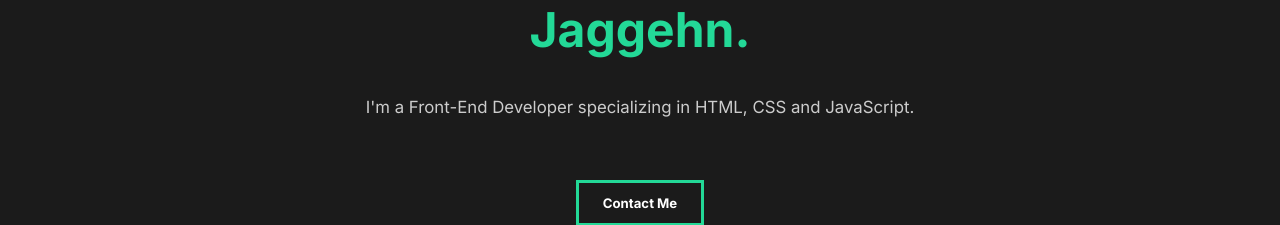
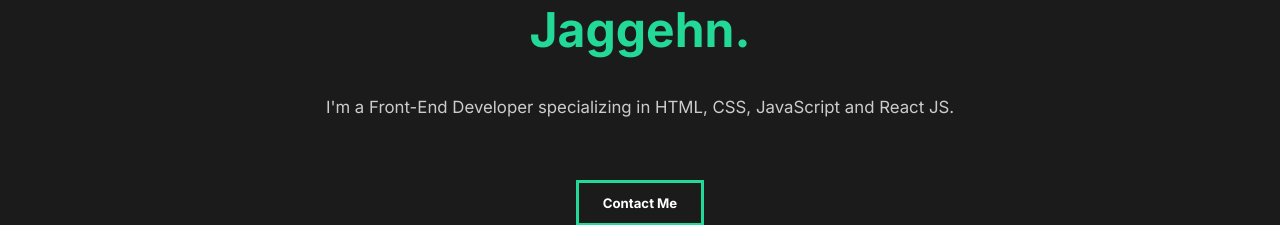
Before and after one commit to jaggehns/Jaggehn-Portfolio-2.0, a React (Create React App) app: page / in a window 1280 px wide. Shown: the part 265-490 px from the top of the page. Built offline with nearby package versions, Linux system fonts and the light colour scheme.

Commit message:
Updated About section

```diff
--- a/src/components/AboutSection.js
+++ b/src/components/AboutSection.js
@@ -23,7 +23,8 @@ const AboutSection = () => {
           </Hide>
         </motion.div>
         <motion.p variants={fade}>
-          I'm a Front-End Developer specializing in HTML, CSS and JavaScript.
+          I'm a Front-End Developer specializing in HTML, CSS, JavaScript and
+          React JS.
         </motion.p>
         <Link to="/contact">
           <motion.button variants={fade}>Contact Me</motion.button>
```
